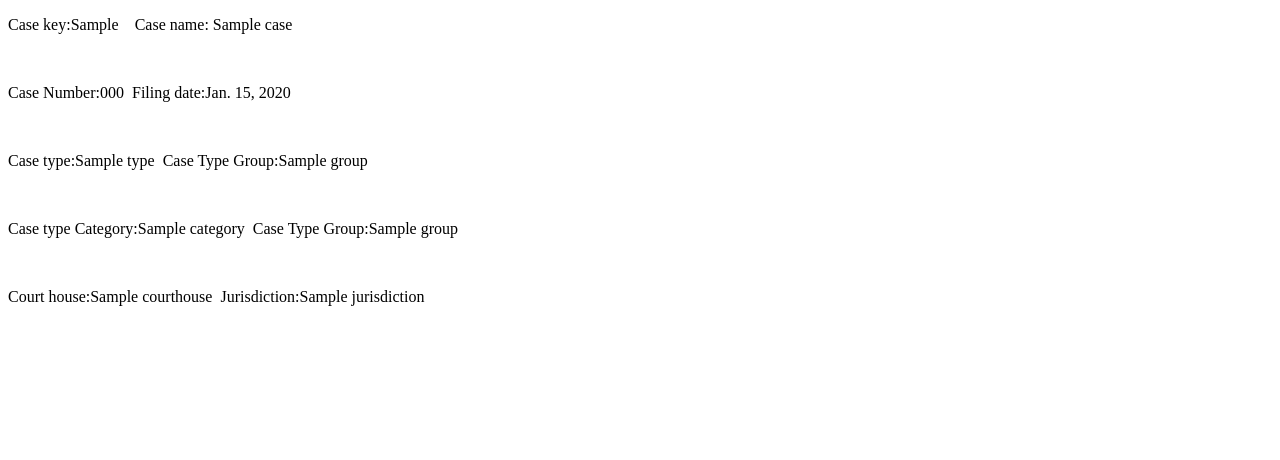
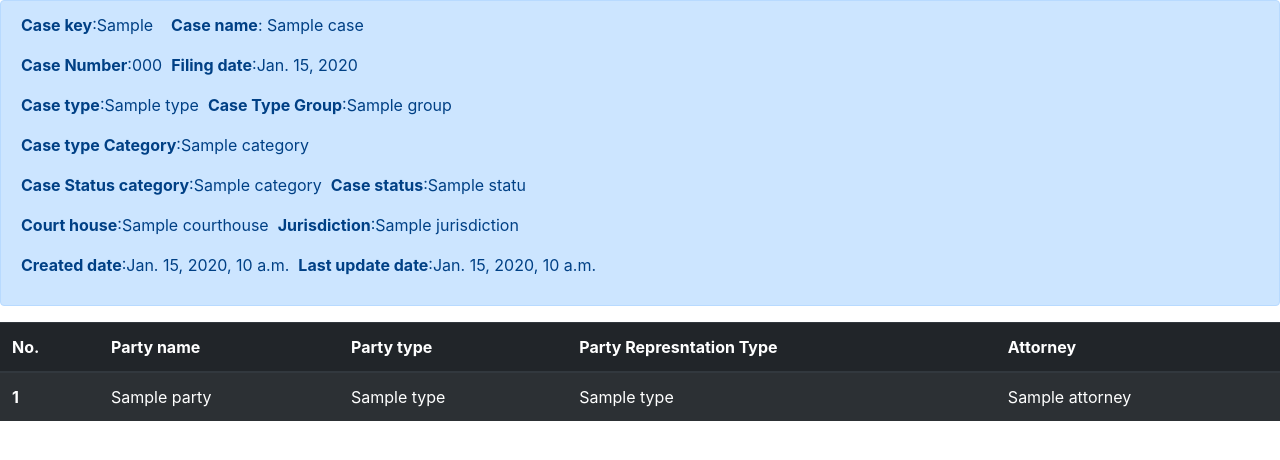
Before and after one commit to Vishnu-UC/case_management, a Django app: template courtdata/templates/courtdata/output.html in a window 1280 px wide. Shown: the top 460 px of the page. Run offline with Django 3.2, Linux system fonts and the light colour scheme; the template is opened without the code that fills it: values that come from a table or form of the project are taken from there, others are empty; tables that the repository leaves empty hold one stand-in row (values such as "Sample post"); parts of the project's set-up code (start-up, migrations or seed data) failed here and were passed over; some libraries are stand-ins or nearby versions.

Commit message:
created new details.html files and added views

```diff
--- a/case_management/urls.py
+++ b/case_management/urls.py
@@ -16,7 +16,9 @@ Including another URLconf
 from django.contrib import admin
 from django.urls import path, include
 
+import courtdata.urls as court_url
+
 urlpatterns = [
     path('admin/', admin.site.urls),
-    path('details/', include('courtdata.urls'))
+    path('details/', include(court_url)),
 ]
--- a/courtdata/templates/courtdata/output.html
+++ b/courtdata/templates/courtdata/output.html
@@ -2,16 +2,63 @@
 <html lang="en">
 <head>
     <meta charset="UTF-8">
+    <link rel="stylesheet" href="https://stackpath.bootstrapcdn.com/bootstrap/4.1.1/css/bootstrap.min.css"
+          integrity="sha384-WskhaSGFgHYWDcbwN70/dfYBj47jz9qbsMId/iRN3ewGhXQFZCSftd1LZCfmhktB" crossorigin="anonymous">
+
     <title>Case Details</title>
-    <div>
-        <p>Case key:{{courtcase.case_key}} &nbsp;&nbsp; Case name: {{courtcase.case_name}}</p><br/>
-        <p>Case Number:{{courtcase.case_number}}&nbsp;&nbsp;Filing date:{{courtcase.filing_date}}</p><br/>
-        <p>Case type:{{case_type.name}}&nbsp;&nbsp;Case Type Group:{{case_type_group.name}}</p><br/>
-        <p>Case type Category:{{case_type_category.name}}&nbsp;&nbsp;Case Type Group:{{case_type_group.name}}</p><br/>
-        <p>Court house:{{courthouse.name}}&nbsp;&nbsp;Jurisdiction:{{jurisdiction.name}}</p><br/>
-    </div>
+
+    <!-- Optional JavaScript -->
+    <!-- jQuery first, then Popper.js, then Bootstrap JS -->
+    <link rel="stylesheet" href="https://maxcdn.bootstrapcdn.com/bootstrap/4.0.0/css/bootstrap.min.css"
+          integrity="sha384-Gn5384xqQ1aoWXA+058RXPxPg6fy4IWvTNh0E263XmFcJlSAwiGgFAW/dAiS6JXm" crossorigin="anonymous">
+    <script src="https://code.jquery.com/jquery-3.2.1.slim.min.js"
+            integrity="sha384-KJ3o2DKtIkvYIK3UENzmM7KCkRr/rE9/Qpg6aAZGJwFDMVNA/GpGFF93hXpG5KkN"
+            crossorigin="anonymous"></script>
+    <script src="https://cdnjs.cloudflare.com/ajax/libs/popper.js/1.12.9/umd/popper.min.js"
+            integrity="sha384-ApNbgh9B+Y1QKtv3Rn7W3mgPxhU9K/ScQsAP7hUibX39j7fakFPskvXusvfa0b4Q"
+            crossorigin="anonymous"></script>
+    <script src="https://maxcdn.bootstrapcdn.com/bootstrap/4.0.0/js/bootstrap.min.js"
+            integrity="sha384-JZR6Spejh4U02d8jOt6vLEHfe/JQGiRRSQQxSfFWpi1MquVdAyjUar5+76PVCmYl"
+            crossorigin="anonymous"></script>
+
 </head>
 <body>
+<div class="alert alert-primary" role="alert">
+    <p><b>Case key</b>:{{courtcase.case_key}} &nbsp;&nbsp; <b>Case name</b>: {{courtcase.case_name}}</p>
+    <p><b>Case Number</b>:{{courtcase.case_number}}&nbsp;&nbsp;<b>Filing date</b>:{{courtcase.filing_date}}</p>
+    <p><b>Case type</b>:{{courtcase.mst_case_type.name}}&nbsp;&nbsp;<b>Case Type Group</b>:{{courtcase.mst_case_type.mst_case_type_group.name}}
+    </p>
+    <p><b>Case type Category</b>:{{courtcase.mst_case_type.mst_case_type_group.mst_case_type_category.name}}</p>
+    <p><b>Case Status category</b>:{{courtcase.mst_case_status_category.name}}&nbsp;&nbsp;<b>Case status</b>:{{courtcase.mst_case_status.name}}
+    </p>
+    <p><b>Court house</b>:{{courtcase.mst_courthouse.name}}&nbsp;&nbsp;<b>Jurisdiction</b>:{{courtcase.mst_courthouse.mst_jurisdiction.name}}
+    </p>
+    <p><b>Created date</b>:{{courtcase.created_date}}&nbsp;&nbsp;<b>Last update date</b>:{{courtcase.last_update_date}}
+    </p>
+</div>
+<table class="table table-striped table-dark">
+    <thead>
+    <tr>
+        <th scope="col">No.</th>
+        <th scope="col">Party name</th>
+        <th scope="col">Party type</th>
+        <th scope="col">Party Represntation Type</th>
+        <th scope="col">Attorney</th>
+    </tr>
+    </thead>
+    <tbody>
 
+    {%for party in parties%}
+    <tr>
+        <th scope="row">{{forloop.counter}}</th>
+        <td>{{party.name}}</td>
+        <td>{{party.mst_party_type.name}}</td>
+        <td>{{party.mst_party_representation_type}}</td>
+        <td>{{party.attorney.name}}</td>
+    </tr>
+    </tbody>
+    {% endfor %}
+</table>
+</body>
 </body>
 </html>
--- a/courtdata/urls.py
+++ b/courtdata/urls.py
@@ -2,7 +2,9 @@ from django.urls import path
 
 from . import views
 
+app_name = 'courtdata'
 urlpatterns = [
 
-    path('<int:courtcase_id>', views.output, name='output')
+    path('<int:courtcase_id>', views.display, name='output')
+    path('', views.details, name='details')
 ]
```
Also changed, not shown: courtdata/templates/courtdata/details.html (added, +10 -0 lines), courtdata/views.py (+4 -14 lines).
